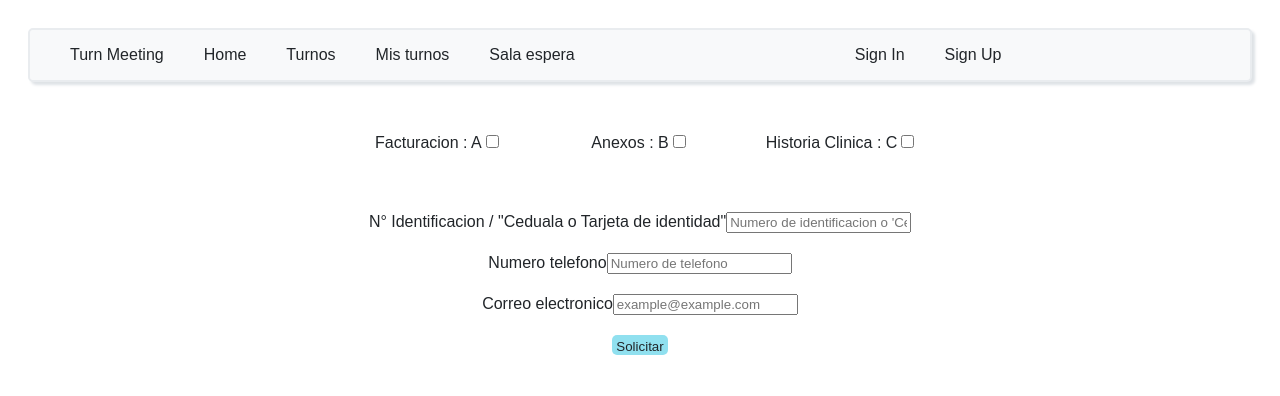
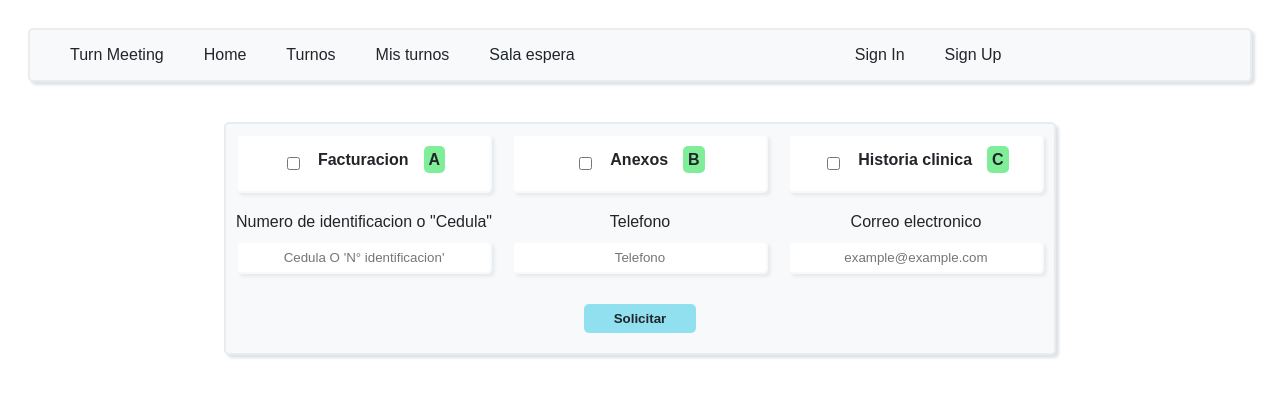
Before and after one commit to DidierDev672/turn-meeting, a Vue app: page /#/turn in a window 1280 px wide. Shown: the top 396 px of the page. Built offline with nearby package versions, Linux system fonts and the light colour scheme.

Commit message:
Styles for the components

```diff
--- /dev/null
+++ b/src/components/ButtonLockerAsk.vue
@@ -0,0 +1,21 @@
+<template>
+<button type="button" class="btn-ask-locker">Solicitar</button>
+</template>
+
+<script>
+export default {
+    name: 'button-locker-ask'
+}
+</script>
+
+<style scoped>
+    .btn-ask-locker{
+        background-color: #4ea8de;
+        color: #FFFFFF;
+        font-weight: 600;
+        border-radius: 5px;
+        border: none;
+        padding: 7px;
+        cursor: pointer;
+    }
+</style>
--- /dev/null
+++ b/src/components/Locker.vue
@@ -0,0 +1,38 @@
+<template>
+<div class="container">
+    <div class="flex-locker">
+        <div class="box-locker">
+            <div class="item-box-locker">
+                <span>Facturacion</span>
+                <span class="header-letter-locker">A</span>
+            </div>
+            <button-locker-ask />
+        </div>
+        <div class="box-locker">
+            <div class="item-box-locker">
+                <span>Anexos</span>
+                <span class="header-letter-locker">B</span>
+            </div>
+            <button-locker-ask />
+        </div>
+        <div class="box-locker">
+            <div class="item-box-locker">
+                <span>Historia Clinica</span>
+                <span class="header-letter-locker">C</span>
+            </div>
+            <button-locker-ask />
+        </div>
+    </div>
+</div>
+</template>
+
+<script>
+import "../styles/locker.css"
+import ButtonLockerAsk from "../components/ButtonLockerAsk.vue"
+export default {
+    name:'locker',
+    components:{
+        ButtonLockerAsk
+    }
+}
+</script>
--- a/src/page/Home.vue
+++ b/src/page/Home.vue
@@ -2,19 +2,7 @@
 <div class="container">
     <div class="flex-box">
         <div class="box-item">
-            <span>Taquilla: A</span>
-            <br />
-            <button type="button" class="btn-ask">Solicitar</button>
-        </div>
-        <div class="box-item">
-            <span>Historia clinica: B</span>
-            <br />
-            <button type="button" class="btn-ask" @click="modalBasic">Solicitar</button>
-        </div>
-        <div class="box-item">
-            <span>Anexos: C</span>
-            <br />
-            <button type="button" class="btn-ask">Solicitar</button>
+            <locker />
         </div>
     </div>
 </div>
@@ -22,12 +10,21 @@
 
 <script>
 import "../styles/home.css"
-import MyTurn from "../page/MyTurn.vue"
+
+import Locker from "../components/Locker.vue"
 export default {
     name: 'Home',
 
+    data(){
+        return{
+            letter_A: 'A',
+            letter_B: 'B',
+            letter_C: 'C'
+        }
+    },
+
     components:{
-        MyTurn
+        Locker
     },
 }
 </script>
--- a/src/page/MyTurn.vue
+++ b/src/page/MyTurn.vue
@@ -2,7 +2,7 @@
 <div class="container">
     <div>
         <template v-if="uid !==''">
-        <div class="flex-turn">
+        <div class="flex-myturn">
             <orden-turn v-for="(list, index) in listTurn" :key="index"
             :id="list.id" :n_turn="list.n_turn" :letter_turn="list.letter_turn" :phase="list.phase" />
         </div>
@@ -17,7 +17,7 @@
 </template>
 
 <script>
-import "../styles/turn.css"
+import "../styles/myturn.css"
 import types from "../global/index"
 
 import { mapGetters } from "vuex"
--- a/src/page/Turn.vue
+++ b/src/page/Turn.vue
@@ -1,54 +1,50 @@
 <template>
 <div class="container">
-        <form class="flex-turn">
+    <div class="box-turn">
+        <div class="flex-turn">
             <div class="grid-turn">
-            <div class="flex-item">
-            <span>Facturacion : A</span>
-            <input type="checkbox" class="check-box" />
+                <div class="grid-item">
+                    <input type="checkbox" />
+                    <div class="type-turn">
+                        <span>Facturacion</span>
                     </div>
-            <div class="flex-item">
-            <span>Anexos : B</span>
-            <input type="checkbox" class="check-box" />
-            </div>
-            <div class="flex-item">
-            <span>Historia Clinica : C</span>
-            <input type="checkbox" class="check-box" />
+                    <div class="number-turn">
+                        <span>A</span>
                     </div>
                 </div>
-        <div class="turn-item">
-            <label>N° Identificacion / "Ceduala o Tarjeta de identidad"</label>
-            <input
-            type="text"
-            class="text-input"
-            placeholder="Numero de identificacion o 'Cedula'"
-            />
+                <div class="grid-item">
+                    <input type="checkbox" />
+                    <div class="type-turn">
+                        <span>Anexos</span>
                     </div>
-        <div class="turn-item">
-            <label>Numero telefono</label>
-            <input
-            type="text"
-            class="text-input"
-            placeholder="Numero de telefono"
-            />
+                    <div class="number-turn">
+                        <span class="letter_turn">B</span>
                     </div>
-        <div class="turn-item">
-            <label>Correo electronico</label>
-            <input
-            type="text"
-            class="text-input"
-            placeholder="example@example.com"
-            />
                 </div>
-        <div class="turn-item">
-            <button type="button" class="btn-ask">Solicitar</button>
+                <div class="grid-item">
+                    <input type="checkbox" />
+                    <div class="type-turn">
+                        <span>Historia clinica</span>
                     </div>
-        </form>
+                    <div class="number-turn">
+                        <span class="letter_turn">C</span>
+                    </div>
+                </div>
+            </div>
+        </div>
+        <basic-turn />
+    </div>
 </div>
 </template>
 
 <script>
-    import "../styles/turn.css";
+import "../styles/turn.css"
+
+import BasicTurn from "../components/BasicTurn.vue"
 export default {
-    name: "turn",
-    };
+    name: 'turn',
+    components:{
+        BasicTurn
+    }
+}
 </script>
--- a/src/router/index.js
+++ b/src/router/index.js
@@ -5,12 +5,15 @@ import MyTurn from "../page/MyTurn.vue"
 import SignIn from "../page/SingIn.vue"
 import SignUp from "../page/SignUp.vue"
 
+import BasicTurn from "../components/BasicTurn.vue"
+
 const routes = [
     {path: '/', component: Home},
     {path: '/turn', component: Turn},
     {path: '/my-turn', component: MyTurn},
     {path: '/sign-in', component: SignIn},
-    {path: '/sign-up', component: SignUp}
+    {path: '/sign-up', component: SignUp},
+    {path: '/basic-solict/:letter', name: 'basic-turn', component: BasicTurn, porps: true}
 ]
 
 const router = createRouter({
--- /dev/null
+++ b/src/styles/locker.css
@@ -0,0 +1,23 @@
+.flex-locker{
+    display: flex;
+    flex-direction: row;
+    gap: 20px;
+}
+
+.box-locker{
+    background-color: #f8f9fa;
+    border-radius: 5px;
+    border: 2px solid #e9ecef;
+    box-shadow: 2px 2px 2px #dee2e6;
+    padding: 10px;
+}
+
+.box-locker:hover{
+    box-shadow: 5px 5px 5px #dee2e6;
+}
+
+.item-box-locker{
+    display: flex;
+    flex-direction: column;
+    justify-items: center;
+}
```
Also changed, not shown: src/components/BasicLocker.vue (added, +28 -0 lines), src/components/FormBasicUser.vue (added, +26 -0 lines), src/components/ModalTurn.vue (deleted, +0 -7 lines), src/styles/FormBasicUser.css (added, +10 -0 lines), src/styles/BasicLocker.css (added). Lines whose indentation alone changed are shown as unchanged.
